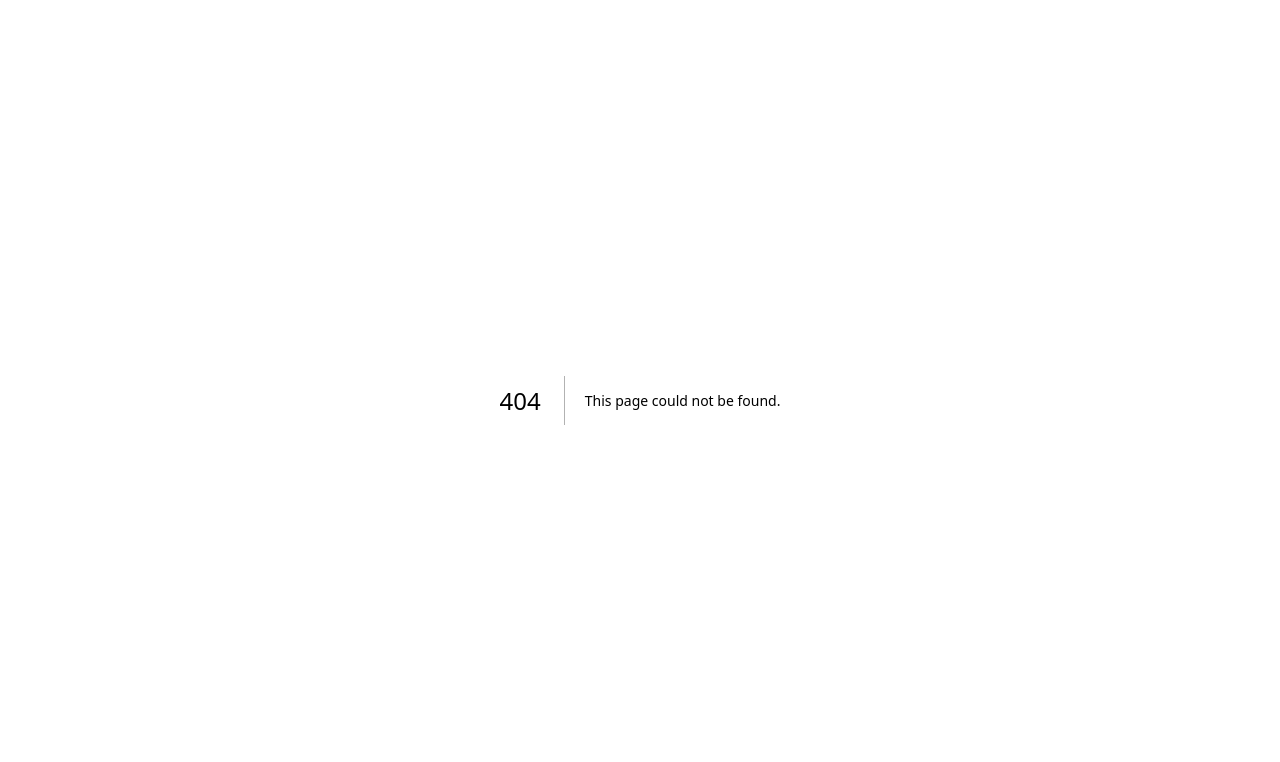
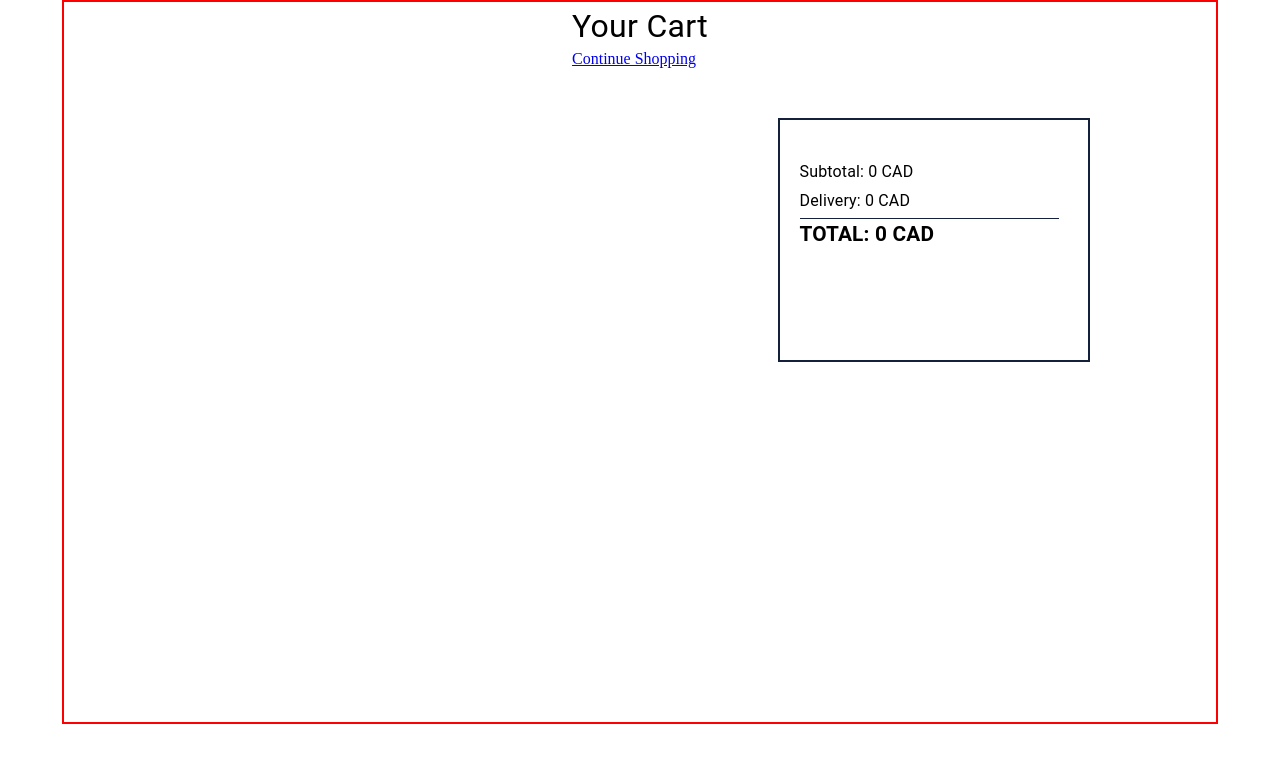
Before and after one commit to yonatanhaddish/cab-mart, a Next.js app: page /cart in a window 1280 px wide. Before the commit this address had no page. Shown: the top 762 px of the page. Built offline with nearby package versions, Linux system fonts and the light colour scheme.

Commit message:
my-cart in-progress

```diff
--- /dev/null
+++ b/src/app/cart/page.jsx
@@ -0,0 +1,132 @@
+"use client";
+import React, { useEffect, useState } from "react";
+import DeleteIcon from "@mui/icons-material/Delete";
+
+import Link from "next/link";
+import { Box, Typography, Button } from "@mui/material";
+import useCart from "../../utils/useCart";
+
+const styles = {
+  parent_mycart: {
+    border: "solid red 2px",
+    width: "90%",
+    minHeight: "90vh",
+    margin: "0 auto",
+    display: "flex",
+    flexDirection: "column",
+    gap: "50px",
+  },
+  cart_image_item: {
+    backgroundImage: `url(/images/coffee_beans.jpeg)`,
+    backgroundSize: "cover",
+    backgroundPosition: "center",
+    height: "80px",
+    width: "100px",
+  },
+  cart_title: {
+    // border: "solid green 2px",
+    alignSelf: "center",
+  },
+  reciept_cart: {
+    border: "solid #14213d 2px",
+    width: "25%",
+    height: "200px",
+    paddingTop: "40px",
+    paddingLeft: "20px",
+  },
+  sub_parent: {
+    display: "flex",
+    justifyContent: "space-evenly",
+  },
+  carts_all: {
+    // border: "solid green 2px",
+    width: "40%",
+    display: "flex",
+    flexDirection: "column",
+    gap: "20px",
+  },
+  info_cart_single: {
+    border: "solid purple 2px",
+    display: "flex",
+    justifyContent: "space-between",
+  },
+  icon_delete: {
+    alignSelf: "center",
+    paddingRight: "10px",
+  },
+  typo_info: { width: "60%" },
+  your_cart_title: {
+    fontSize: "2rem",
+  },
+};
+function Cart() {
+  const { getCart, removeFromCart } = useCart();
+
+  const [cartProducts, setCartProducts] = useState([]);
+
+  useEffect(() => {
+    const cart_products = getCart();
+    setCartProducts(cart_products);
+  }, []);
+
+  const sub_total = cartProducts.reduce((acc, item) => {
+    return acc + Number(item.price);
+  }, 0);
+
+  const delivery_price = sub_total > 100 || sub_total <= 0 ? 0 : 20;
+
+  const total_price = sub_total + delivery_price;
+
+  const handleDeleteItem = (id) => {
+    removeFromCart(id);
+    setCartProducts((prev) => prev.filter((item) => item._id !== id));
+  };
+  return (
+    <Box sx={styles.parent_mycart}>
+      <Box sx={styles.cart_title}>
+        <Typography sx={styles.your_cart_title}>Your Cart</Typography>
+        <Link href={`/`}>Continue Shopping</Link>
+      </Box>
+      <Box sx={styles.sub_parent}>
+        <Box sx={styles.carts_all}>
+          {cartProducts.map((item, index) => (
+            <Box key={index} sx={styles.info_cart_single}>
+              <Box sx={styles.cart_image_item}></Box>
+              <Box sx={styles.typo_info}>
+                <Typography>{item.name}</Typography>
+                <Typography>{item.category}</Typography>
+                <Typography>{item.price}</Typography>
+              </Box>
+              <Box
+                sx={styles.icon_delete}
+                onClick={() => handleDeleteItem(item._id)}
+              >
+                <DeleteIcon />
+              </Box>
+            </Box>
+          ))}
+        </Box>
+        <Box sx={styles.reciept_cart}>
+          <Typography sx={{ fontSize: "1rem", marginBottom: "5px" }}>
+            Subtotal: {sub_total} CAD
+          </Typography>
+          <Typography sx={{ fontSize: "1rem", marginBottom: "5px" }}>
+            Delivery: {delivery_price} CAD
+          </Typography>
+          <Typography
+            sx={{
+              fontSize: "1.3rem",
+              fontWeight: "600",
+              borderTop: "solid #14213d 1px",
+              width: "90%",
+            }}
+          >
+            TOTAL: {total_price} CAD
+          </Typography>
+        </Box>
+      </Box>
+    </Box>
+  );
+}
+
+export default Cart;
--- a/src/utils/useCart.js
+++ b/src/utils/useCart.js
@@ -24,15 +24,22 @@
   const addToCart = (item) => {
     setCart((prev) => [...prev, item]);
   };
-  console.log("Cart", cart);
 
-  const removeFromCart = (index) => {
-    setCart((prev) => prev.filter((_, i) => i !== index));
+  const getCart = () => {
+    const products = JSON.parse(localStorage.getItem("cart")) || [];
+    return products;
+  };
+  const removeFromCart = (id) => {
+    setCart((prev) => {
+      const updatedCart = prev.filter((item) => item._id !== id);
+      localStorage.setItem("cart", JSON.stringify(updatedCart));
+      return updatedCart;
+    });
   };
 
   const clearCart = () => {
     setCart([]);
   };
 
-  return { cart, addToCart, removeFromCart, clearCart };
+  return { cart, addToCart, removeFromCart, clearCart, getCart };
 }
```
Also changed, not shown: src/app/product/[id]/AddToCartButton.jsx (+13 -4 lines), src/app/product/[id]/page.js (+35 -3 lines), src/components/CartNotification/CartNotification.jsx (+14 -5 lines).
